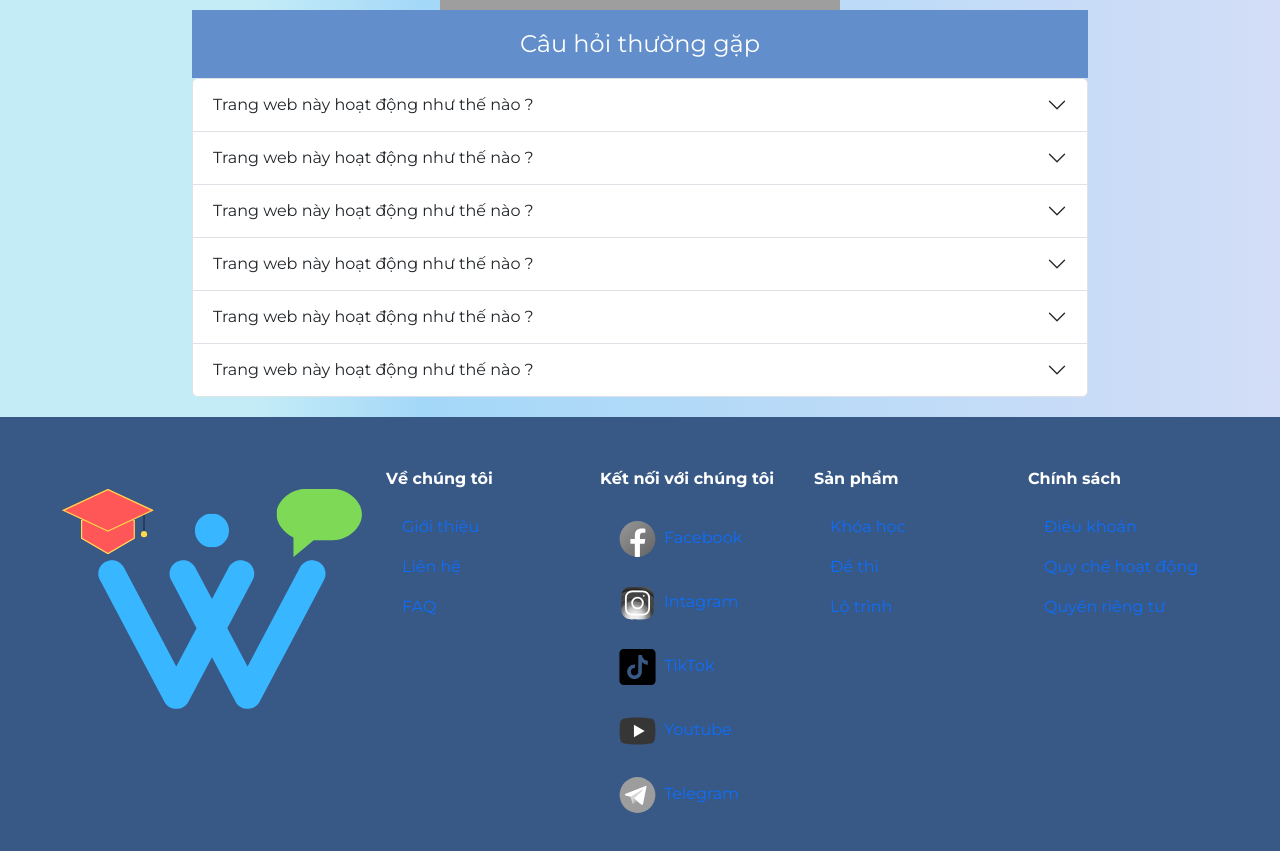
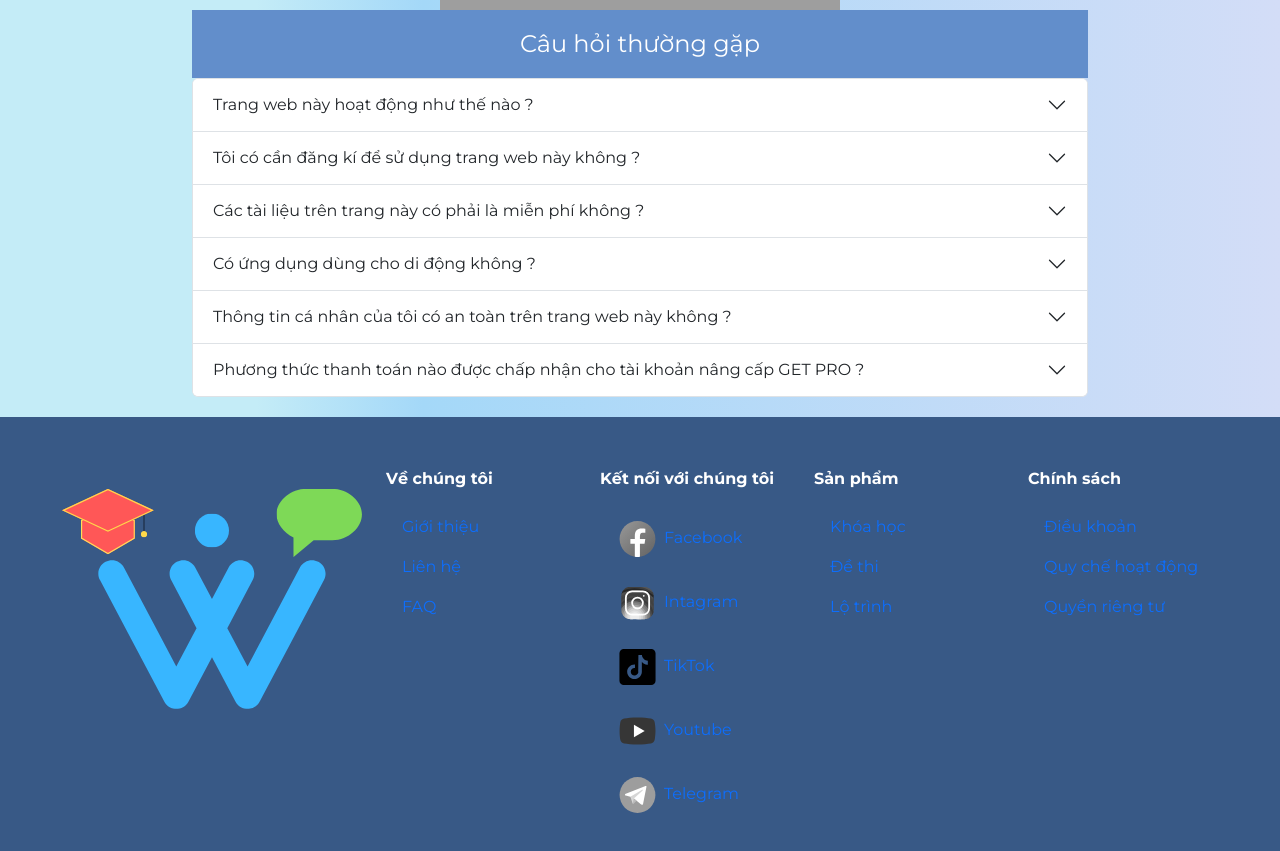
Before and after one commit to DatHuynhCoder/win_english_website, a React (Create React App) app: page /about in a window 1280 px wide. Shown: the part 2160-3011 px from the top of the page. Built offline with nearby package versions, Linux system fonts and the light colour scheme; grey boxes are pictures that could not be loaded.

Commit message:
sử dụng audio từ BE

```diff
--- a/src/pages/ExamLibrary/ListExam.jsx
+++ b/src/pages/ExamLibrary/ListExam.jsx
@@ -22,52 +22,36 @@ import pic4 from '../../assets/pic4.jpg'
 import pic5 from '../../assets/pic5.jpg'
 import pic6 from '../../assets/pic6.jpg'
 
-// const ListExamData = [
-//   {
-//     title: 'First slide label',
-//     content: 'Nulla vitae elit libero, a pharetra augue mollis interdum.',
-//     image: pic1
-//   },
-//   {
-//     title: 'Second slide label',
-//     content: 'Lorem ipsum dolor sit amet, consectetur adipiscing elit.',
-//     image: pic2
-//   },
-//   {
-//     title: 'Third slide label',
-//     content: 'Praesent commodo cursus magna, vel scelerisque nisl consectetur.',
-//     image: pic3
-//   },
-//   {
-//     title: 'Fourth slide label',
-//     content: 'Praesent commodo cursus magna, vel scelerisque nisl consectetur.',
-//     image: pic4
-//   },
-//   {
-//     title: 'Fifth slide label',
-//     content: 'Praesent commodo cursus magna, vel scelerisque nisl consectetur.',
-//     image: pic5
-//   },
-//   {
-//     title: 'Sixth slide label',
-//     content: 'Praesent commodo cursus magna, vel scelerisque nisl consectetur.',
-//     image: pic6
-//   },
-//   {
-//     title: 'Seventh slide label',
-//     content: 'Praesent commodo cursus magna, vel scelerisque nisl consectetur.',
-//     image: pic1
-//   }
-// ]
+import Rating from '@mui/material/Rating';
+import StarIcon from '@mui/icons-material/Star';
+import Box from '@mui/material/Box';
+
+const labels = {
+  0.5: 'Useless',
+  1: 'Useless+',
+  1.5: 'Poor',
+  2: 'Poor+',
+  2.5: 'Ok',
+  3: 'Ok+',
+  3.5: 'Good',
+  4: 'Good+',
+  4.5: 'Excellent',
+  5: 'Excellent+',
+};
 
 const ListExam = ({ search }) => {
   const cookies = new Cookies()
   const {accessToken, setAccessToken, refreshToken, setRefreshToken} = useContext(ContextStore)
   const [show, setShow] = useState(false);
   const [selectedExam, setSelectedExam] = useState({});
+  const [topComment, setTopComment] = useState([])
   const navigate = useNavigate();
   //get exam data from database
+  const [rate, setRate] = useState(2);
+  const [hover, setHover] = useState(-1);
+
   const [listExam, setListExam] = useState([]);
+  const [isLoaded, setIsLoaded] = useState(false)
 
   //use axios to request get exam
   useEffect(() => {
@@ -84,6 +68,8 @@ const ListExam = ({ search }) => {
           setListExam(response.data);
         } catch (error) {
           console.log('Co loi trong qua trinh yeu cau get exam: ', error);
+        } finally {
+          setIsLoaded(true)
         }
       }
       getExam();
@@ -96,9 +82,25 @@ const ListExam = ({ search }) => {
   };
   const handleShow = (exam_item) => {
     setSelectedExam(exam_item);
-    setShow(true)
+    console.log('check examid: ', exam_item.examid)
+    axios.get('http://localhost:8081/get-comment-by-id?examid=' + exam_item.examid).then(res => {
+      console.log('check data after get comment: ', res.data)
+      setTopComment(res.data)
+      setShow(true)
+    })
   };
-  const handleTakeExam = () => navigate('/exam', {state: {examId: selectedExam.examid, examname: selectedExam.examname}});
+  const handleTakeExam = () => {
+    navigate('/exam', {
+      state: {
+        examId: selectedExam.examid,
+        examname: selectedExam.examname,
+        examaudio: selectedExam.examaudio
+      }});
+  }
+
+  function getLabelText(value) {
+    return `${value} Star${value !== 1 ? 's' : ''}, ${labels[value]}`;
+  }
 
   return (
     <>
@@ -111,7 +113,37 @@ const ListExam = ({ search }) => {
           <Modal.Header closeButton>
             <Modal.Title>{selectedExam.examname}</Modal.Title>
           </Modal.Header>
-          <Modal.Body>Woohoo, you are reading this text in a modal!</Modal.Body>
+          <Modal.Body>
+            Thi đi bạn sợ à ?
+            <br />
+            <br />
+            <p style={{fontWeight: 'bold'}}>Các đánh giá tốt nhất</p>
+            <div>
+                {
+                  accessToken ? topComment.map((comment) => {
+                    return <div style={{border: '1px solid black', borderRadius: '10px', margin: 2, padding: 5}}>
+                    <p style={{marginBottom: -2, fontWeight: 'bold'}}>{comment.username}</p>
+                    <p style={{marginBottom: -2}}>{comment.commentdate}</p>
+                    <Box sx={{ width: 200, display: 'flex', alignItems: 'center'}}>
+                      <Rating
+                        name="hover-feedback"
+                        value={comment.rate}
+                        precision={0.5}
+                        getLabelText={getLabelText}
+                        onChangeActive={(event, newHover) => {
+                          setHover(newHover);
+                        }}
+                        emptyIcon={<StarIcon style={{ opacity: 0.55 }} fontSize="inherit" />}
+                      />
+
+                    </Box>
+                    <textarea style={{width: '100%'}} value={comment.commenttext} disabled></textarea>
+                    </div>
+                  })
+                  : 'Loading ...'
+                }
+            </div>
+          </Modal.Body>
           <Modal.Footer>
             <Button variant="secondary" onClick={handleClose}>
               Đóng
--- a/src/pages/about/About.jsx
+++ b/src/pages/about/About.jsx
@@ -50,34 +50,28 @@ luyện tập ở website của chúng tôi. Hãy lựa chọn chứng chỉ ngo
 ngay bạn nhé!`
     },
     {
-      question: 'Trang web này hoạt động như thế nào ?',
-      answer: `Mục tiêu của WinEnglish là giúp người học nâng cao kĩ năng và dễ dàng lấy được các chứng chỉ ngoại ngữ một cách dễ dàng thông qua việc
-luyện tập ở website của chúng tôi. Hãy lựa chọn chứng chỉ ngoại ngữ mà bạn muốn luyện tập và bắt đầu chương trình luyện tập miễn phí
-ngay bạn nhé!`
+      question: 'Tôi có cần đăng kí để sử dụng trang web này không ?',
+      answer: `Không, bạn không cần phải làm điều đó.
+      Tuy nhiên, chúng tôi khuyên bạn nên tạo một tài khoản để trải nghiệm
+      tất cả các tính năng trên trang web của chúng tôi! Hãy tạo tài khoản ngay nhé!`
     },
     {
-      question: 'Trang web này hoạt động như thế nào ?',
-      answer: `Mục tiêu của WinEnglish là giúp người học nâng cao kĩ năng và dễ dàng lấy được các chứng chỉ ngoại ngữ một cách dễ dàng thông qua việc
-luyện tập ở website của chúng tôi. Hãy lựa chọn chứng chỉ ngoại ngữ mà bạn muốn luyện tập và bắt đầu chương trình luyện tập miễn phí
-ngay bạn nhé!`
+      question: 'Các tài liệu trên trang này có phải là miễn phí không ?',
+      answer: `Gần như miễn phí. Với tài khoản nâng cấp, bạn sẽ không bị
+      quảng cáo làm phiền và có thể truy cập vào giải thích chi tiết cho mỗi
+      câu hỏi. Khám phá thêm tính năng "GET PRO" ngay nhé!`
     },
     {
-      question: 'Trang web này hoạt động như thế nào ?',
-      answer: `Mục tiêu của WinEnglish là giúp người học nâng cao kĩ năng và dễ dàng lấy được các chứng chỉ ngoại ngữ một cách dễ dàng thông qua việc
-luyện tập ở website của chúng tôi. Hãy lựa chọn chứng chỉ ngoại ngữ mà bạn muốn luyện tập và bắt đầu chương trình luyện tập miễn phí
-ngay bạn nhé!`
+      question: 'Có ứng dụng dùng cho di động không ?',
+      answer: `Không`
     },
     {
-      question: 'Trang web này hoạt động như thế nào ?',
-      answer: `Mục tiêu của WinEnglish là giúp người học nâng cao kĩ năng và dễ dàng lấy được các chứng chỉ ngoại ngữ một cách dễ dàng thông qua việc
-luyện tập ở website của chúng tôi. Hãy lựa chọn chứng chỉ ngoại ngữ mà bạn muốn luyện tập và bắt đầu chương trình luyện tập miễn phí
-ngay bạn nhé!`
+      question: 'Thông tin cá nhân của tôi có an toàn trên trang web này không ?',
+      answer: `Tất nhiên. Chính sách của chúng tôi là bảo vệ quyền riêng tư của người dùng bằng mọi cách.`
     },
     {
-      question: 'Trang web này hoạt động như thế nào ?',
-      answer: `Mục tiêu của WinEnglish là giúp người học nâng cao kĩ năng và dễ dàng lấy được các chứng chỉ ngoại ngữ một cách dễ dàng thông qua việc
-luyện tập ở website của chúng tôi. Hãy lựa chọn chứng chỉ ngoại ngữ mà bạn muốn luyện tập và bắt đầu chương trình luyện tập miễn phí
-ngay bạn nhé!`
+      question: 'Phương thức thanh toán nào được chấp nhận cho tài khoản nâng cấp GET PRO ?',
+      answer: `Chúng tôi chấp nhận thanh toán qua ZaloPay (ứng dụng ZaloPay, thẻ nội địa và quốc tế, ...)`
     },
   ]
 
--- a/src/pages/exam/Exam.jsx
+++ b/src/pages/exam/Exam.jsx
@@ -10,7 +10,7 @@ import { useNavigate, useLocation } from 'react-router-dom';
 //use axios
 import axios from 'axios'
 
-import Examaudio from '../../assets/audio/Test_8.mp3'
+// import Examaudio from 'http://localhost:8081/audio/Test_8.mp3'
 import './Exam.scss'
 
 const Exam = () => {
@@ -21,6 +21,7 @@ const Exam = () => {
   const location = useLocation();
   const examid = location.state?.examId;
   const examname = location.state?.examname;
+  const examaudio = location.state?.examaudio;
 
   //get question data from database
   const [qBank,setQBank] = useState([]);
@@ -66,7 +67,7 @@ const Exam = () => {
   return (
     <div className="exam-container">
       <div className="main-content">
-        <AudioPlayer audioSrc={Examaudio} />
+        <AudioPlayer audioSrc={examaudio} />
         {qBank.map((item, index) => (
           <div key={item.questionid} >
             <h3 className='question-number'>{index + 1}</h3>
--- a/src/pages/home/HomeExam.jsx
+++ b/src/pages/home/HomeExam.jsx
@@ -48,6 +48,7 @@ const HomeExam = () => {
 
   const [listExam, setListExam] = useState([{}, {}, {}]);
   const [isLoaded, setIsLoaded] = useState(false)
+
   //use axios to request get exam
   useEffect(() => {
     setAccessToken(cookies.get("accessToken"))
@@ -85,7 +86,15 @@ const HomeExam = () => {
     })
 
   };
-  const handleTakeExam = () => navigate('/exam', {state: {examId: selectedExam.examid}});
+  const handleTakeExam = () => {
+    navigate('/exam', {
+      state: {
+        examId: selectedExam.examid,
+        examname: selectedExam.examname,
+        examaudio: selectedExam.examaudio
+      }
+    });
+  }
 
   function getLabelText(value) {
     return `${value} Star${value !== 1 ? 's' : ''}, ${labels[value]}`;
```
Also changed, not shown: src/pages/ExamLibrary/ExamLibrary.jsx (+0 -75 lines).
